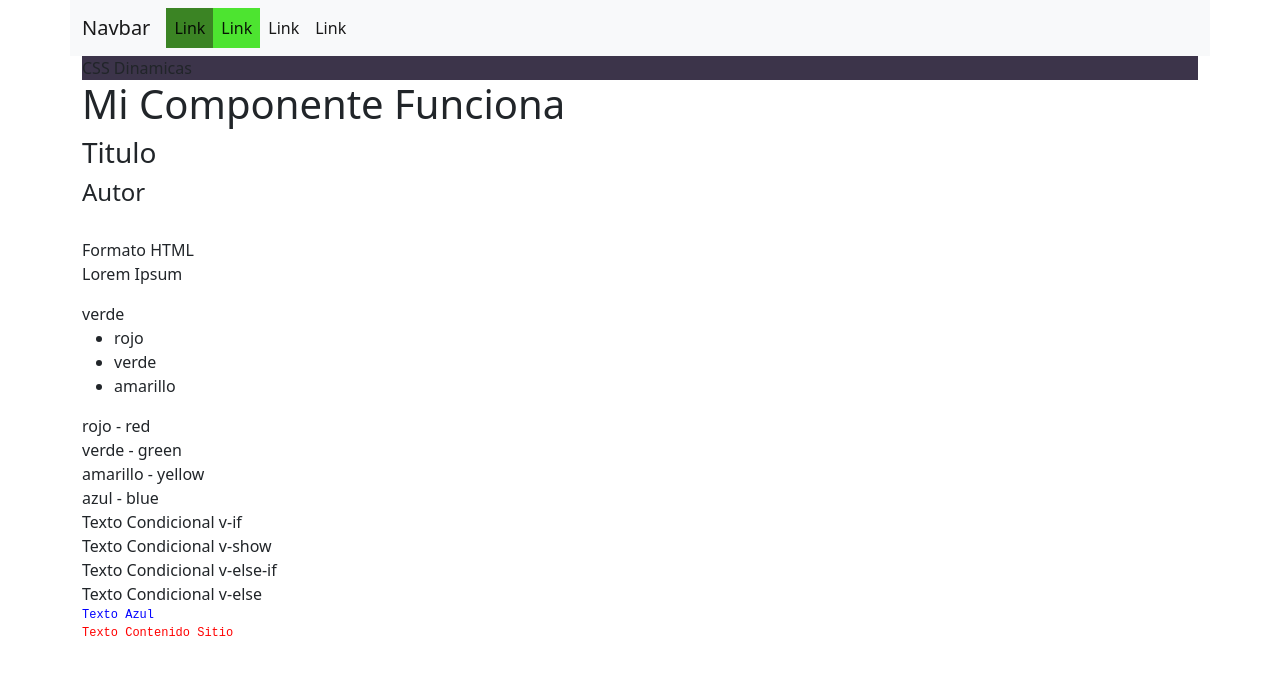
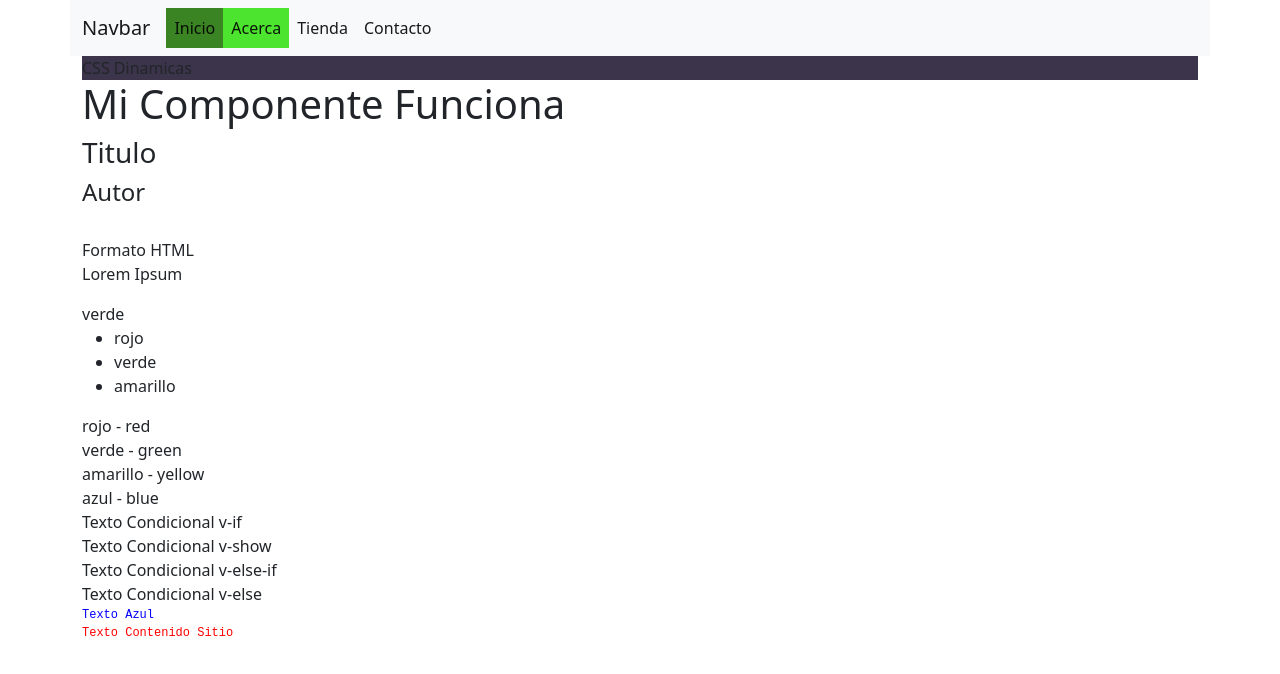
Before and after one commit to Raksodia/Curso-Vue-JS-4, a Vue app: page / in a window 1280 px wide. Shown: the top 674 px of the page. Built offline with nearby package versions, Linux system fonts and the light colour scheme.

Commit message:
Navegacion Item
Navegacion Item

```diff
--- a/src/components/NavegacionItem.vue
+++ b/src/components/NavegacionItem.vue
@@ -1,6 +1,6 @@
     <template>
     <li class="nav-item">
-        <a class="nav-link" v-bind:style="{ backgroundColor: colorRandom}" v-bind:class="{active:mostrarActivo}" aria-current="page" href="#">Link</a>
+        <a class="nav-link" v-bind:style="{ backgroundColor: colorRandom}" v-bind:class="{active:mostrarActivo}" aria-current="page" href="#">{{titulo}}</a>
     </li>
 </template>
 
@@ -12,6 +12,9 @@ export default {
             mostrarActivo: true,
             colorRandom : "#"+Math.floor(Math.random()*6777215).toString(16)
         }
+    },
+    props:{
+        titulo: String
     }
 }
 </script>
```
